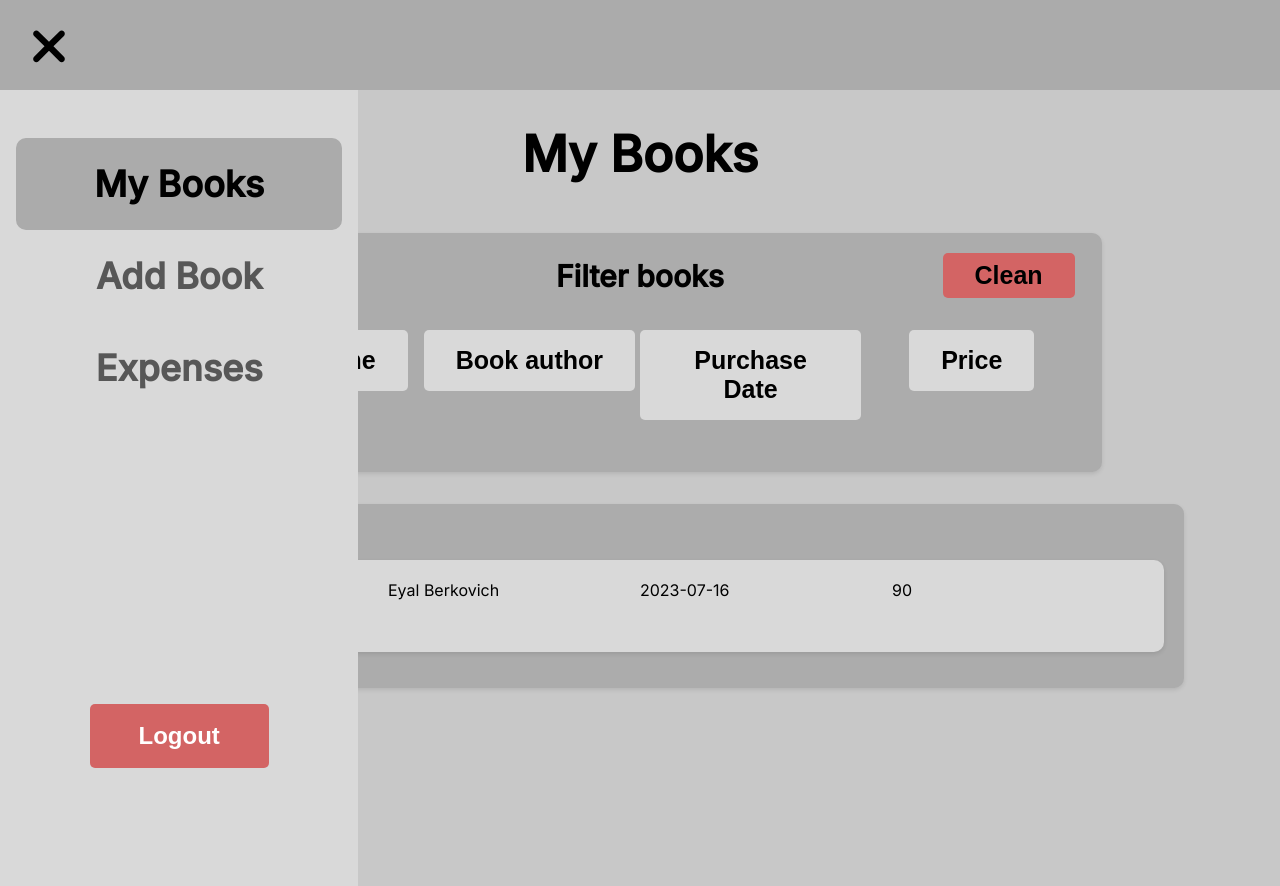
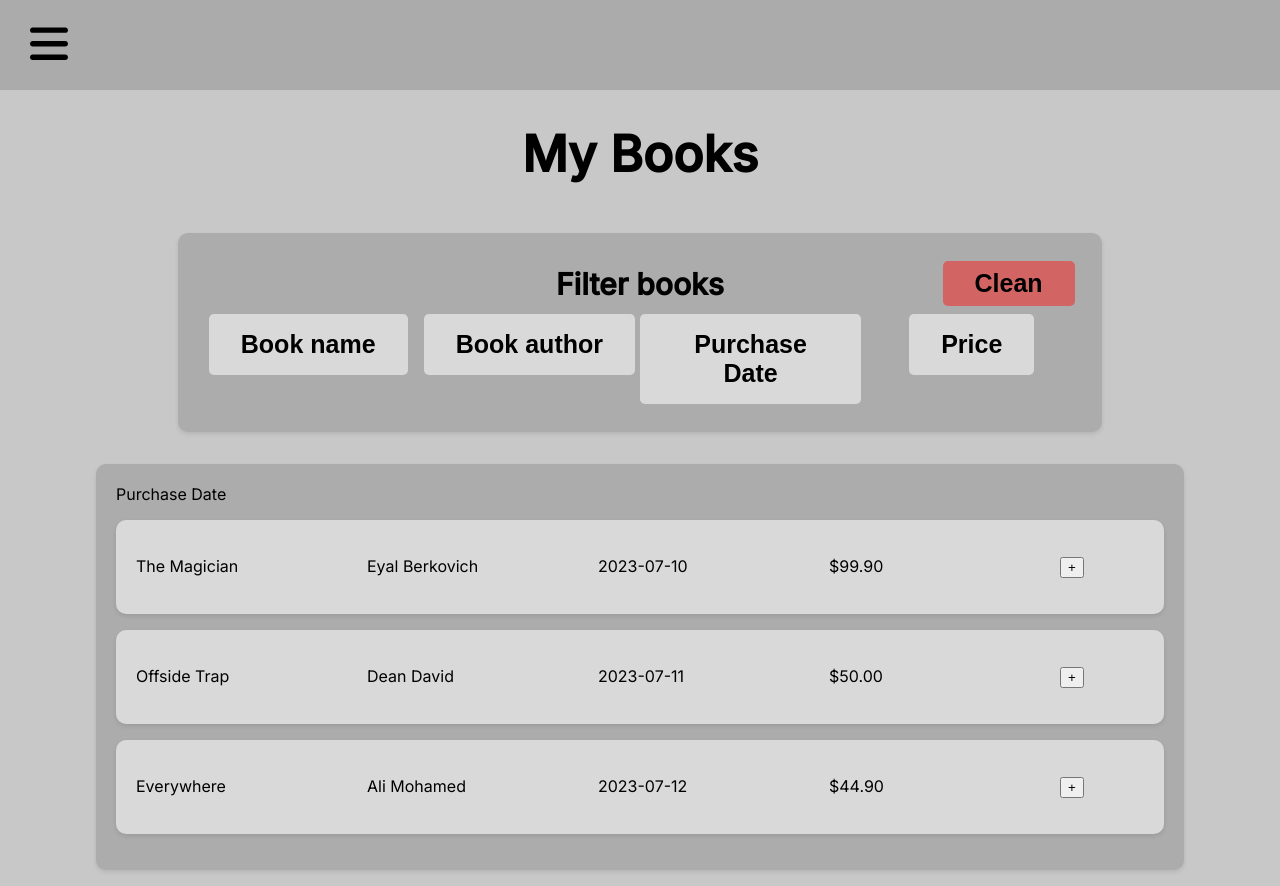
Before and after one commit to DvirK95/books-expenses-tracking, a React (Create React App) app: page / in a window 1280 px wide. Both pictures are taken after typing "Sample" into the empty fields and a click on the button "Login". Before the commit the page ends 800 px from the top, so only its background shows below. Built offline with nearby package versions, Linux system fonts and the light colour scheme.

Commit message:
prepere Dropdown

```diff
--- a/src/components/Grid/GridStyle.css
+++ b/src/components/Grid/GridStyle.css
@@ -6,7 +6,7 @@
 .row {
   display: flex;
   flex-wrap: wrap;
-  margin-bottom: 2rem;
+  margin: 0.5rem 0;
   /*
     margin-left: -15px;
     margin-right: -15px;
--- /dev/null
+++ b/src/components/My-Books/BookExpenses/BookExpenses.css
@@ -0,0 +1,4 @@
+.to-center{
+    display: flex;
+    justify-content: center;
+}
--- a/src/components/My-Books/BookExpenses/BookExpenses.tsx
+++ b/src/components/My-Books/BookExpenses/BookExpenses.tsx
@@ -2,6 +2,7 @@ import {  useSelector } from 'react-redux';
 import Card from '../../Cards/Card';
 import { Col, Row } from '../../Grid/Grid';
 import { RootState } from '../../../store/store';
+import './BookExpenses.css'
 
 function BookExpenses() {
   const BooksArr = useSelector((state: RootState) => state.book.books);
@@ -9,15 +10,24 @@ function BookExpenses() {
   return (
     <Card>
       <div>Purchase Date</div>
-      <Card.Body>{BooksArr.map((book) => (
-        <Row key={book.id}>
-          <Col size={3}>{book.name}</Col>
-          <Col size={3}>{book.author}</Col>
-          <Col size={3}>{book.purchaseDate.toISOString().split('T')[0] || ''}</Col>
-          <Col size={3}>{book.price}</Col>
-
-        </Row>
-      ))}</Card.Body>
+      {BooksArr.map((book) => (
+        <Card.Body>
+          <Row key={book.id}>
+            <Col size={11}>
+              <Row>
+                <Col size={3}>{book.name}</Col>
+                <Col size={3}>{book.author}</Col>
+                <Col size={3}>{book.purchaseDate.toISOString().split('T')[0] || ''}</Col>
+                <Col size={3}>${book.price.toFixed(2)}</Col>
+              </Row>
+            </Col>
+            <Col size={1}>
+              <Row>
+              <Col size={1}><button>+</button></Col>
+              </Row>
+            </Col>
+          </Row>
+        </Card.Body>))}
     </Card>
   );
 }
--- a/src/store/book-slice.ts
+++ b/src/store/book-slice.ts
@@ -11,9 +11,23 @@ const initialState: BooksState = {
       id: 1,
       name: "The Magician",
       author: "Eyal Berkovich",
-      purchaseDate: new Date('2023-07-16'),
-      price: 90
-    }
+      purchaseDate: new Date('2023-07-10'),
+      price: 99.90
+    },
+    {
+      id: 2,
+      name: "Offside Trap",
+      author: "Dean David",
+      purchaseDate: new Date('2023-07-11'),
+      price: 50
+    },
+    {
+      id: 3,
+      name: "Everywhere",
+      author: "Ali Mohamed",
+      purchaseDate: new Date('2023-07-12'),
+      price: 44.90
+    },
   ],
 };
 
--- a/src/store/menu-slice.ts
+++ b/src/store/menu-slice.ts
@@ -8,7 +8,7 @@ export interface MenuState {
 
 const initialState: MenuState = {
   screen: 'MyBook',
-  isOpenMenu: true,
+  isOpenMenu: false,
   isLogIn: Boolean(localStorage.getItem('Login')),
 };
 
```
Also changed, not shown: src/components/Dropdown/Dropdown.tsx (added, +73 -0 lines).
